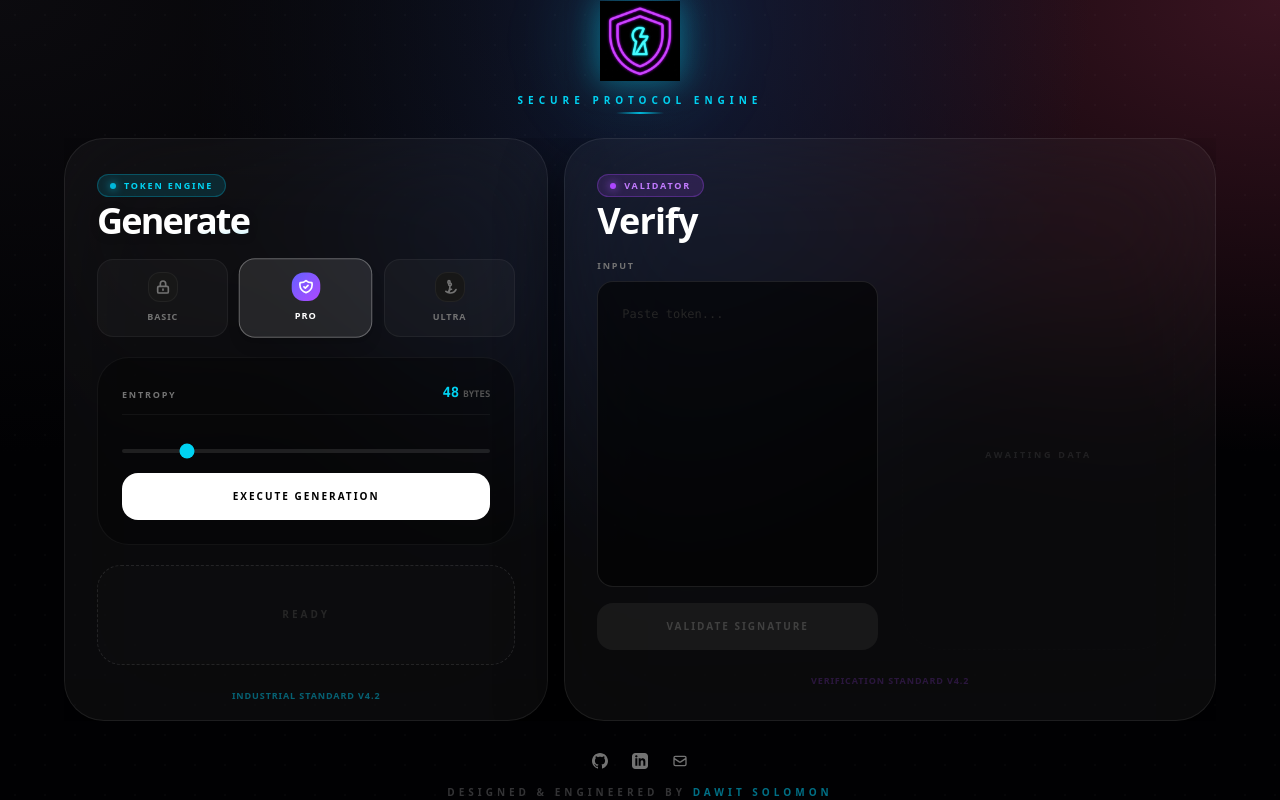
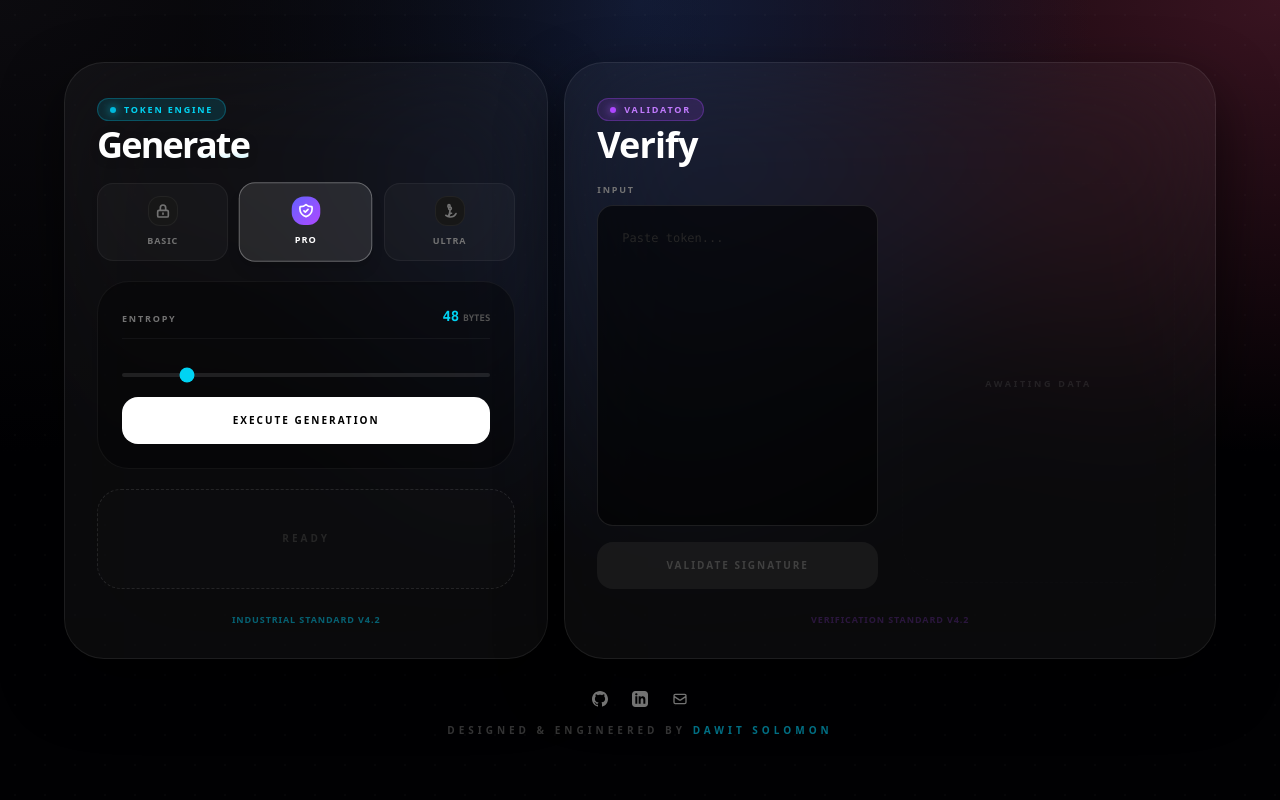
Before and after one commit to devasol/SecureToken-Engine, a React (Vite) app in the folder frontend/: page / in a window 1280 px wide. Built offline with nearby package versions, Linux system fonts and the light colour scheme.

Commit message:
Remove logo header from UI

```diff
--- a/frontend/src/App.jsx
+++ b/frontend/src/App.jsx
@@ -164,22 +164,8 @@ function App() {
       <div className="mesh-bg"></div>
       <div className="absolute inset-0 bg-dot-grid opacity-30"></div>
 
-      {/* Main Container with Header Logo */}
-      <div className="relative z-10 w-full max-w-6xl flex flex-col items-center gap-6 lg:max-h-[90vh]">
+      <div className="relative z-10 w-full max-w-6xl flex flex-col lg:flex-row items-stretch justify-center gap-4 lg:max-h-[85vh]">
 
-        {/* Platform Identity Logo */}
-        <div className="flex flex-col items-center gap-3 animate-in fade-in zoom-in duration-1000">
-            <div className="relative group">
-                <div className="absolute -inset-4 bg-cyan-500/20 rounded-full blur-2xl group-hover:bg-cyan-500/40 transition-all duration-500"></div>
-                <img src="/logo.png" alt="Platform Logo" className="relative w-16 h-16 md:w-20 md:h-20 drop-shadow-[0_0_15px_rgba(6,182,212,0.5)] transition-transform duration-500 group-hover:scale-110" />
-            </div>
-            <div className="text-center space-y-1">
-                <h2 className="text-[10px] font-black uppercase tracking-[0.5em] text-cyan-400">Secure Protocol Engine</h2>
-                <div className="h-0.5 w-12 bg-gradient-to-r from-transparent via-cyan-500 to-transparent mx-auto"></div>
-            </div>
-        </div>
-
-        <div className="w-full flex flex-col lg:flex-row items-stretch justify-center gap-4 flex-1 overflow-hidden">
         {/* Generator Window */}
         <div className="flex-1 glass-morphism rounded-[2.5rem] p-6 md:p-8 transition-all duration-700 flex flex-col justify-between overflow-hidden">
           <div className="space-y-5">
@@ -349,7 +335,6 @@ function App() {
              <p className="text-[9px] font-bold text-purple-500/50 uppercase tracking-widest mt-6 text-center invisible lg:visible opacity-40">Verification Standard v4.2</p>
         </div>
       </div>
-      </div>
 
       {/* Shared Social Footer */}
       <footer className="relative z-10 mt-8 animate-in fade-in slide-in-from-bottom-4 duration-1000">
```
Lines whose indentation alone changed are shown as unchanged.
